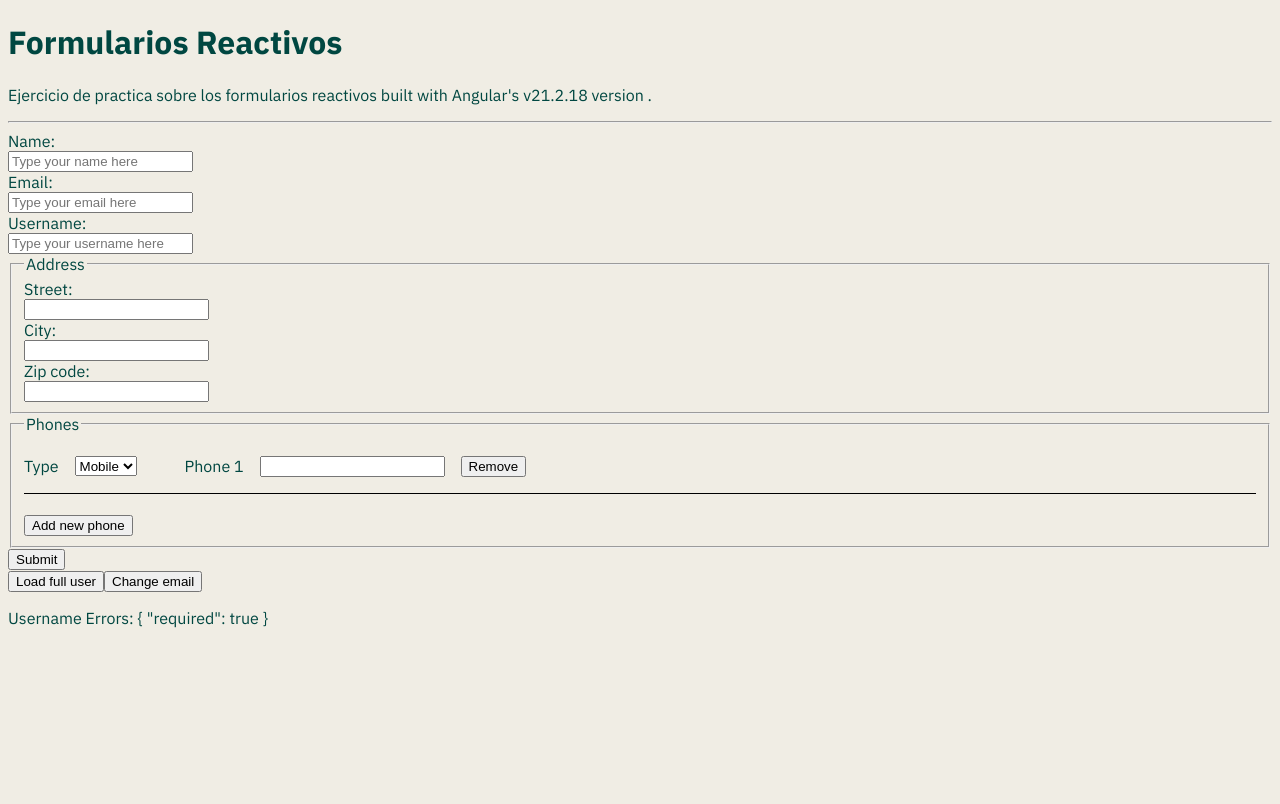
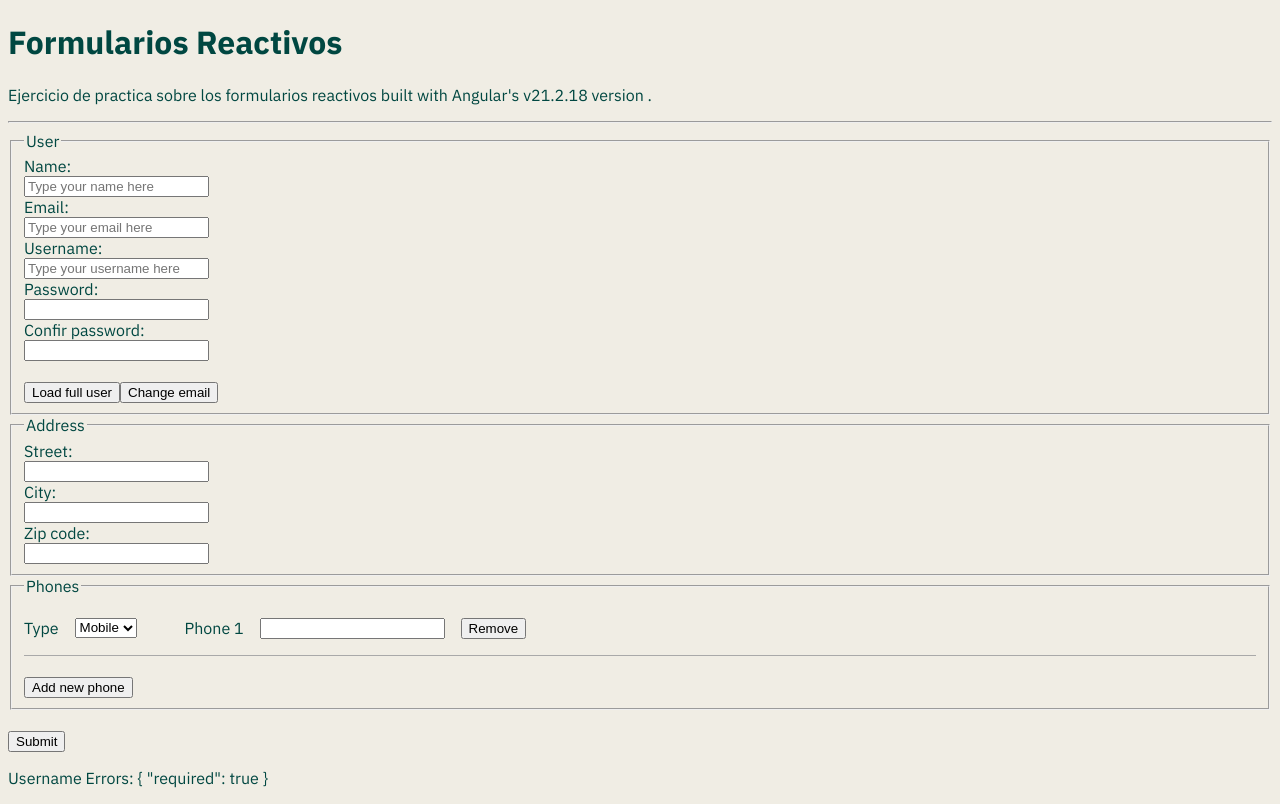
Before and after one commit to vCentDev/reactive-forms-practice, an Angular app: page / in a window 1280 px wide. Built offline with nearby package versions, Linux system fonts and the light colour scheme.

Commit message:
chore: Ejercicio 15 completado

```diff
--- a/src/app/app.css
+++ b/src/app/app.css
@@ -8,7 +8,7 @@ input {
   gap: 3rem;
   align-items: start;
   padding-block: 1rem;
-  border-block-end: 1px solid black;
+  border-block-end: 1px solid darkgrey;
 }
 .phone-group__type,
 .phone-group__number {
--- a/src/app/app.html
+++ b/src/app/app.html
@@ -2,21 +2,23 @@
 <p>Ejercicio de practica sobre los formularios reactivos built with Angular's v21.2.18 version .</p>
 <hr />
 <form [formGroup]="userForm" (ngSubmit)="onSubmit()">
+  <fieldset>
+    <legend>User</legend>
     <label for="name">Name:</label>
     <input type="text" id="name" placeholder="Type your name here" formControlName="name" />
     @if (isInvalid(userForm.controls.name)) {
       @if (userForm.controls.name.hasError('required')) {
-      <span id="name-error" class="input-error">El nombre es requerido</span>
+        <span class="input-error">El nombre es requerido</span>
       }
     }
     <label for="email">Email:</label>
     <input type="email" id="email" placeholder="Type your email here" formControlName="email" />
     @if (isInvalid(userForm.controls.email)) {
       @if (userForm.controls.email.hasError('required')) {
-      <span id="email-error" class="input-error">El email es requerido</span>
+        <span class="input-error">El email es requerido</span>
       }
       @if (userForm.controls.email.hasError('email')) {
-      <span id="email-error" class="input-error">El email no es válido</span>
+        <span class="input-error">El email no es válido</span>
       }
     }
     <label for="username">Username:</label>
@@ -26,14 +28,33 @@
       placeholder="Type your username here"
       formControlName="username"
     />
-  @if (isInvalid(userForm.controls.username)) {
-    @if (userForm.controls.username.hasError('required')) {
-      <span id="username-error" class="input-error">El nombre de usuario es requerido</span>
+    <div formGroupName="credentials">
+      <label for="password">Password:</label>
+      <input type="password" formControlName="password" />
+      @if (isInvalid(credentials.controls.password)) {
+        @if (credentials.controls.password.hasError('required')) {
+          <span class="input-error">El password es requerido</span>
         }
-    @if (userForm.controls.username.hasError('noSpaces')) {
-      <span id="username-error" class="input-error">El nombre de usuario no admite espacios</span>
+        @if (credentials.controls.password.hasError('minlength')) {
+          <span class="input-error">El password debe tener 6 carácteres o más</span>
         }
       }
+      <label for="confir-password">Confir password:</label>
+      <input type="confir-password" formControlName="confirmPassword" />
+      @if (isInvalid(userForm.controls.credentials)) {
+        @if (credentials.controls.confirmPassword.hasError('required')) {
+          <span class="input-error">El password es requerido</span>
+        }
+        @if (credentials.hasError('passwordMismatch')) {
+          <span class="input-error">Los passwords no coinciden</span>
+        }
+      }
+    </div>
+
+    <br />
+    <button type="button" (click)="loadUser()">Load full user</button>
+    <button type="button" (click)="changeEmail()">Change email</button>
+  </fieldset>
 
   <fieldset formGroupName="address">
     <legend>Address</legend>
@@ -41,33 +62,23 @@
     <input id="street" type="text" formControlName="street" />
     @if (isInvalid(address.controls.street)) {
       @if (address.controls.street.hasError('required')) {
-        <span id="street-error" class="input-error">La calle es requerida</span>
+        <span class="input-error">La calle es requerida</span>
       }
     }
 
     <label for="city">City:</label>
-    <input
-      id="city"
-      type="text"
-      formControlName="city"
-      [attr.aria-invalid]="isInvalid(address.controls.city)"
-    />
+    <input id="city" type="text" formControlName="city" />
     @if (isInvalid(address.controls.city)) {
       @if (address.controls.city.hasError('required')) {
-        <span id="city-error" class="input-error">La ciudad es requerida</span>
+        <span class="input-error">La ciudad es requerida</span>
       }
     }
 
     <label for="zipCode">Zip code:</label>
-    <input
-      id="zipCode"
-      type="text"
-      formControlName="zipCode"
-      [attr.aria-invalid]="isInvalid(address.controls.zipCode)"
-    />
+    <input id="zipCode" type="text" formControlName="zipCode" />
     @if (isInvalid(address.controls.zipCode)) {
       @if (address.controls.zipCode.hasError('required')) {
-        <span id="zipCode-error" class="input-error">El código postal es requerido</span>
+        <span class="input-error">El código postal es requerido</span>
       }
     }
   </fieldset>
@@ -83,16 +94,18 @@
             <option value="home">Home</option>
           </select>
         </div>
+
         <div class="phone-group__number">
           <label for="phone-number-{{ i }}">Phone {{ i + 1 }}</label>
           <div>
             <input type="tel" id="phone-number-{{ i }}" formControlName="number" />
             @if (isInvalid(phone.controls.number)) {
               @if (phone.controls.number.hasError('required')) {
-                <span id="phone-error-{{ i }}" class="input-error">El teléfono es requerido</span>
+                <span class="input-error">El teléfono es requerido</span>
               }
             }
           </div>
+
           <button type="button" (click)="removePhone(i)">Remove</button>
         </div>
       </div>
@@ -100,11 +113,8 @@
     <br />
     <button type="button" (click)="addPhone()">Add new phone</button>
   </fieldset>
-
+  <br />
   <button type="submit">Submit</button>
 </form>
 
-<button type="button" (click)="loadUser()">Load full user</button>
-<button type="button" (click)="changeEmail()">Change email</button>
-
 <p>Username Errors: {{ userForm.controls.username.errors | json }}</p>
--- a/src/app/app.ts
+++ b/src/app/app.ts
@@ -3,7 +3,7 @@ import { JsonPipe } from '@angular/common';
 import { AbstractControl, FormBuilder, ReactiveFormsModule, Validators } from '@angular/forms';
 import { takeUntilDestroyed } from '@angular/core/rxjs-interop';
 import { debounceTime, distinctUntilChanged } from 'rxjs';
-import { noSpacesValidator } from './utils/validators-functions';
+import { noSpacesValidator, passwordsMatchValidator } from './utils/validators-functions';
 
 @Component({
   selector: 'app-root',
@@ -18,13 +18,22 @@ export class App {
   protected readonly userForm = this.fb.group({
     name: ['', Validators.required],
     email: ['', [Validators.required, Validators.email]],
+    username: ['', [Validators.required, noSpacesValidator]],
+    credentials: this.fb.group(
+      {
+        password: ['', [Validators.required, Validators.minLength(6)]],
+        confirmPassword: ['', [Validators.required, Validators.minLength(6)]],
+      },
+      {
+        validators: [passwordsMatchValidator],
+      },
+    ),
     address: this.fb.group({
       street: ['', Validators.required],
       city: ['', Validators.required],
       zipCode: ['', Validators.required],
     }),
     phones: this.fb.array([this.createPhoneGroup()]),
-    username: ['', [Validators.required, noSpacesValidator]],
   });
 
   constructor() {
@@ -53,6 +62,11 @@ export class App {
     this.userForm.setValue({
       name: 'Vicente',
       email: 'vicente@example.com',
+      username: 'vCentDev',
+      credentials: {
+        password: 'Abc123',
+        confirmPassword: 'Abc123',
+      },
       address: {
         street: 'Vicente Baldoví',
         city: 'Valencia',
@@ -64,7 +78,6 @@ export class App {
           number: '653968141',
         },
       ],
-      username: 'vCentDev',
     });
   }
 
@@ -82,6 +95,10 @@ export class App {
     return this.userForm.controls.phones;
   }
 
+  get credentials() {
+    return this.userForm.controls.credentials;
+  }
+
   createPhoneGroup() {
     return this.fb.group({
       type: ['mobile'],
--- a/src/app/utils/validators-functions.ts
+++ b/src/app/utils/validators-functions.ts
@@ -1,4 +1,4 @@
-import { AbstractControl, ValidationErrors } from '@angular/forms';
+import { AbstractControl, ValidationErrors, ValidatorFn } from '@angular/forms';
 
 export function noSpacesValidator(control: AbstractControl): ValidationErrors | null {
   const text = control.value;
@@ -13,3 +13,22 @@ export function noSpacesValidator(control: AbstractControl): ValidationErrors |
 
   return null;
 }
+
+export const passwordsMatchValidator: ValidatorFn = (
+  control: AbstractControl,
+): ValidationErrors | null => {
+  const password = control.get('password')?.value;
+  const confirmpassword = control.get('confirmPassword')?.value;
+
+  if (typeof password !== 'string' || typeof confirmpassword !== 'string') {
+    return null;
+  }
+
+  if (password !== confirmpassword) {
+    return {
+      passwordMismatch: true,
+    };
+  }
+
+  return null;
+};
```
Lines whose indentation alone changed are shown as unchanged.
